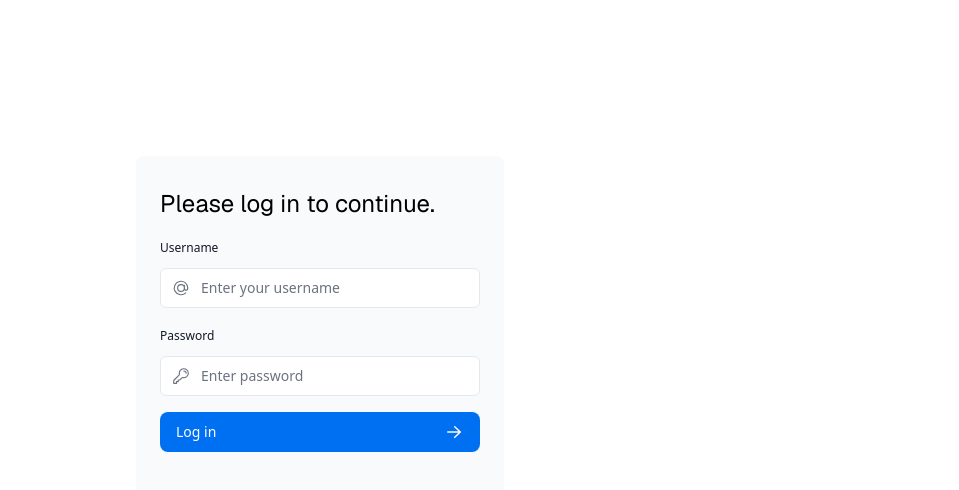
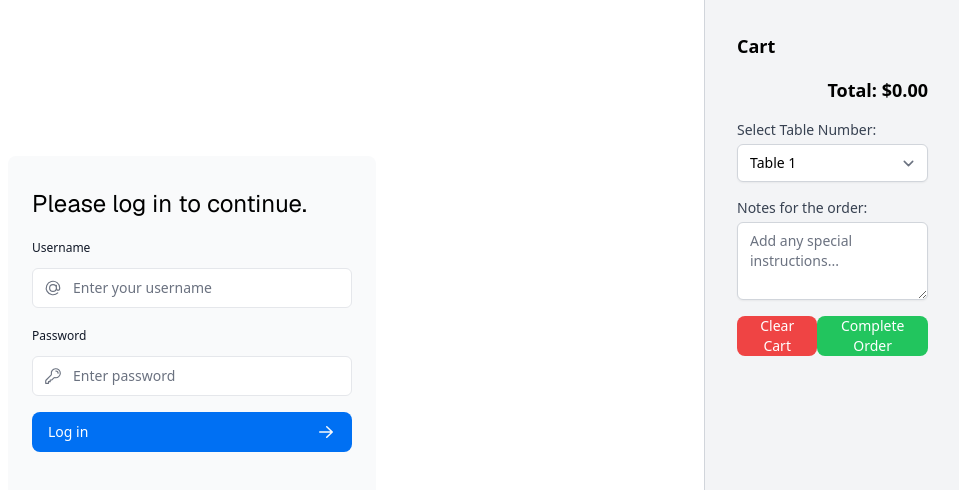
Before and after one commit to majawitosz/tab-frontend, a Next.js app: page /login in a window 1280 px wide. Shown: the top 490 px of the page, without its empty margins (320-1279 px from the left). Built offline with nearby package versions, Linux system fonts and the light colour scheme.

Commit message:
adding to cart

```diff
--- a/app/layout.tsx
+++ b/app/layout.tsx
@@ -3,6 +3,8 @@
 import type { Metadata } from 'next';
 import { geistSans, geistMono } from '@/app/ui/fonts';
 import '@/app/ui/globals.css';
+import { CartProvider } from '@/app/ui/cart';
+import { CartDisplay } from '@/app/ui/cart-display';
 
 export const metadata: Metadata = {
 	title: 'Create Next App',
@@ -19,7 +21,14 @@ export default function RootLayout({
 			<body
 				className={`${geistSans.variable} ${geistMono.variable} antialiased`}
 			>
-				{children}
+				<CartProvider>
+					<div className='flex'>
+						<div className='flex-1'>{children}</div>
+						<div className='w-1/5 border-l border-gray-300 bg-gray-100 p-4'>
+							<CartDisplay />
+						</div>
+					</div>
+				</CartProvider>
 			</body>
 		</html>
 	);
--- /dev/null
+++ b/app/ui/cart-display.tsx
@@ -0,0 +1,109 @@
+'use client';
+
+import { JSX, useState } from 'react';
+import { useCart } from '@/app/ui/cart';
+import { Button } from '@/app/ui/button';
+
+export function CartDisplay(): JSX.Element {
+	const { cart, clearCart } = useCart();
+	const [notes, setNotes] = useState<string>('');
+	const [tableNumber, setTableNumber] = useState<number>(1);
+
+	const totalPrice: number = cart.reduce(
+		(sum, item) => sum + item.quantity * item.price,
+		0
+	);
+
+	const handleCompleteOrder: () => void = () => {
+		if (cart.length === 0) {
+			alert('Your cart is empty!');
+			return;
+		}
+
+		console.log('Order completed with notes:', notes);
+		console.log('Order details:', cart);
+		console.log('Table number:', tableNumber);
+
+		clearCart();
+		setNotes('');
+		setTableNumber(1);
+		alert('Order completed successfully!');
+	};
+
+	return (
+		<div className='p-4'>
+			<h2 className='text-lg font-bold'>Cart</h2>
+			<ul className='space-y-2'>
+				{cart.map((item) => (
+					<li key={item.dishId} className='flex justify-between'>
+						<span>
+							{item.dishName} - ${item.price.toFixed(2)}
+						</span>
+						<span>${item.price.toFixed(2)}</span>
+					</li>
+				))}
+			</ul>
+
+			{/* Total Price */}
+			<div className='mt-4 text-right text-lg font-semibold'>
+				Total: ${totalPrice.toFixed(2)}
+			</div>
+
+			{/* Table Number Selection */}
+			<div className='mt-4'>
+				<label
+					htmlFor='table-number'
+					className='block text-sm font-medium text-gray-700'
+				>
+					Select Table Number:
+				</label>
+				<select
+					id='table-number'
+					value={tableNumber}
+					onChange={(e) => setTableNumber(Number(e.target.value))}
+					className='mt-1 block w-full rounded-md border-gray-300 shadow-sm focus:border-indigo-500 focus:ring-indigo-500 sm:text-sm'
+				>
+					{Array.from({ length: 20 }, (_, i) => i + 1).map((num) => (
+						<option key={num} value={num}>
+							Table {num}
+						</option>
+					))}
+				</select>
+			</div>
+
+			{/* Notes input */}
+			<div className='mt-4'>
+				<label
+					htmlFor='order-notes'
+					className='block text-sm font-medium text-gray-700'
+				>
+					Notes for the order:
+				</label>
+				<textarea
+					id='order-notes'
+					value={notes}
+					onChange={(e) => setNotes(e.target.value)}
+					className='mt-1 block w-full rounded-md border-gray-300 shadow-sm focus:border-indigo-500 focus:ring-indigo-500 sm:text-sm'
+					rows={3}
+					placeholder='Add any special instructions...'
+				/>
+			</div>
+
+			{/* Buttons */}
+			<div className='mt-4 flex justify-between'>
+				<Button
+					onClick={clearCart}
+					className='bg-red-500 hover:bg-red-600 focus-visible:outline-red-500 active:bg-red-700'
+				>
+					Clear Cart
+				</Button>
+				<Button
+					onClick={handleCompleteOrder}
+					className='bg-green-500 hover:bg-green-600 focus-visible:outline-green-500 active:bg-green-700'
+				>
+					Complete Order
+				</Button>
+			</div>
+		</div>
+	);
+}
--- /dev/null
+++ b/app/ui/cart.tsx
@@ -0,0 +1,69 @@
+'use client';
+
+import React, { createContext, useContext, useState } from 'react';
+
+interface CartItem {
+	dishId: number;
+	dishName: string;
+	quantity: number;
+	price: number;
+}
+
+interface CartContextType {
+	cart: CartItem[];
+	addToCart: (dish: CartItem) => void;
+	removeFromCart: (dishId: number) => void;
+	clearCart: () => void;
+}
+
+const CartContext: React.Context<CartContextType | undefined> = createContext<
+	CartContextType | undefined
+>(undefined);
+
+export const CartProvider: React.FC<{ children: React.ReactNode }> = ({
+	children,
+}) => {
+	const [cart, setCart] = useState<CartItem[]>([]);
+
+	const addToCart: (dish: CartItem) => void = (dish) => {
+		setCart((prevCart) => {
+			const existingItem: CartItem | undefined = prevCart.find(
+				(item) => item.dishId === dish.dishId
+			);
+			if (existingItem) {
+				return prevCart.map((item) =>
+					item.dishId === dish.dishId
+						? { ...item, quantity: item.quantity + 1 }
+						: item
+				);
+			}
+			return [...prevCart, { ...dish, quantity: 1 }];
+		});
+	};
+
+	const removeFromCart: (dishId: number) => void = (dishId) => {
+		setCart((prevCart) =>
+			prevCart.filter((item) => item.dishId !== dishId)
+		);
+	};
+
+	const clearCart: () => void = () => {
+		setCart([]);
+	};
+
+	return (
+		<CartContext.Provider
+			value={{ cart, addToCart, removeFromCart, clearCart }}
+		>
+			{children}
+		</CartContext.Provider>
+	);
+};
+
+export const useCart: () => CartContextType = () => {
+	const context: CartContextType | undefined = useContext(CartContext);
+	if (!context) {
+		throw new Error('useCart must be used within a CartProvider');
+	}
+	return context;
+};
--- a/app/ui/tile.tsx
+++ b/app/ui/tile.tsx
@@ -1,6 +1,7 @@
 'use client';
 import { JSX, useState } from 'react';
 import Image from 'next/image';
+import { useCart } from '@/app/ui/cart';
 
 interface TileProps {
 	name: string;
@@ -21,6 +22,17 @@ export function Tile({
 }: TileProps): JSX.Element {
 	const [isOpen, setIsOpen] = useState(false);
 	const [imageError, setImageError] = useState(false);
+	const { addToCart } = useCart();
+
+	const handleAddToOrder: () => void = () => {
+		addToCart({
+			dishId: Math.random(),
+			dishName: name,
+			quantity: 1,
+			price,
+		});
+		console.log(`Added ${name} to cart`);
+	};
 
 	// Toggle dropdown visibility
 	const toggleDropdown: () => void = (): void => {
@@ -67,6 +79,24 @@ export function Tile({
 					</h3>
 					<p className='text-xs text-gray-500'>{category}</p>
 				</div>
+				{/* Add to order button */}
+				<button
+					onClick={(e) => {
+						e.stopPropagation(); // Prevent dropdown toggle
+						handleAddToOrder();
+					}}
+					className='flex h-8 w-8 items-center justify-center rounded-full bg-green-500 text-white hover:bg-green-600'
+					aria-label={`Add ${name} to order`}
+				>
+					<svg
+						xmlns='http://www.w3.org/2000/svg'
+						viewBox='0 0 24 24'
+						fill='currentColor'
+						className='h-5 w-5'
+					>
+						<path d='M12 5c.552 0 1 .448 1 1v5h5c.552 0 1 .448 1 1s-.448 1-1 1h-5v5c0 .552-.448 1-1 1s-1-.448-1-1v-5H6c-.552 0-1-.448-1-1s.448-1 1-1h5V6c0-.552.448-1 1-1z' />
+					</svg>
+				</button>
 			</div>
 
 			{isOpen && (
--- a/app/utils/api.ts
+++ b/app/utils/api.ts
@@ -45,7 +45,7 @@ export async function loginUser(user: LoginUser): Promise<LoginResponse> {
 }
 
 export async function fetchDishes(): Promise<Dish[]> {
-	const response: Response = await fetch(`${API_URL}/dania`, {
+	const response: Response = await fetch(`${API_URL}/dania/dania`, {
 		cache: 'no-store',
 	});
 
```
